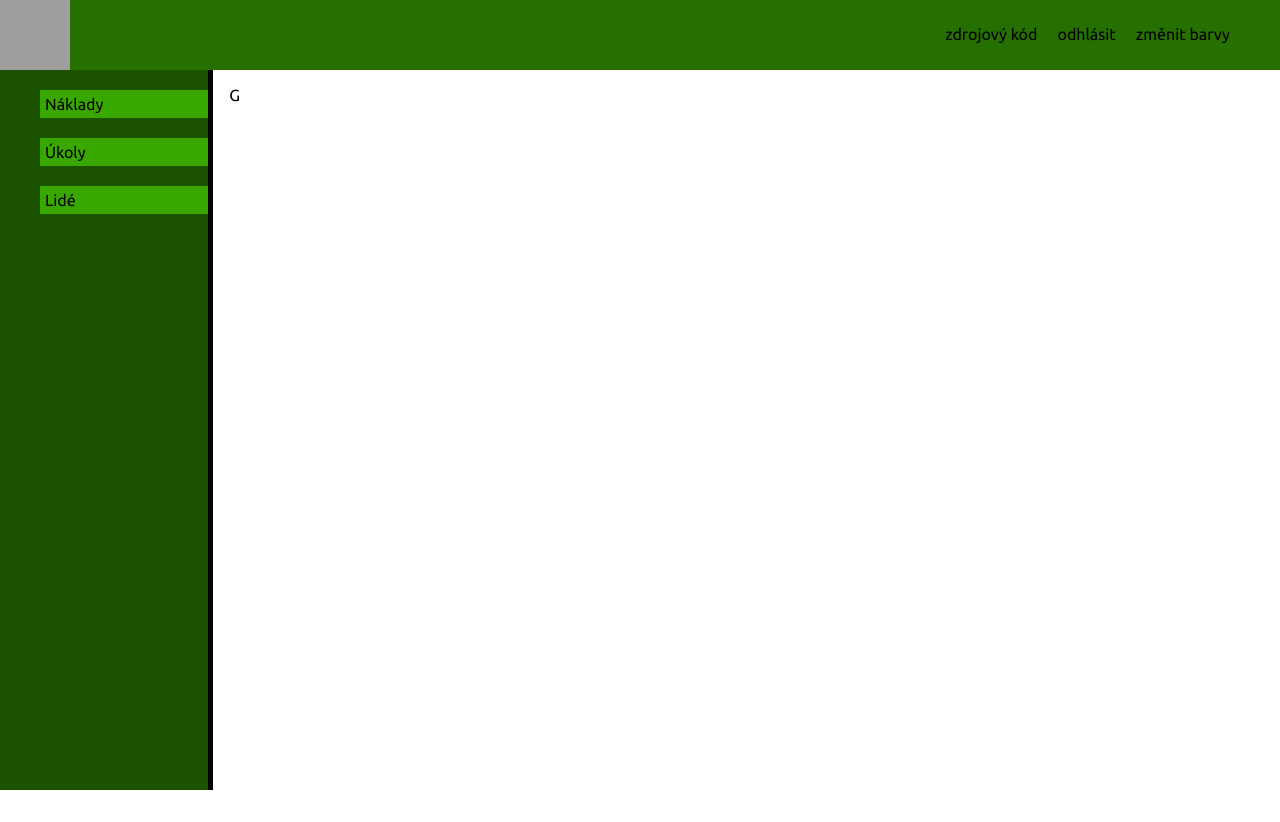
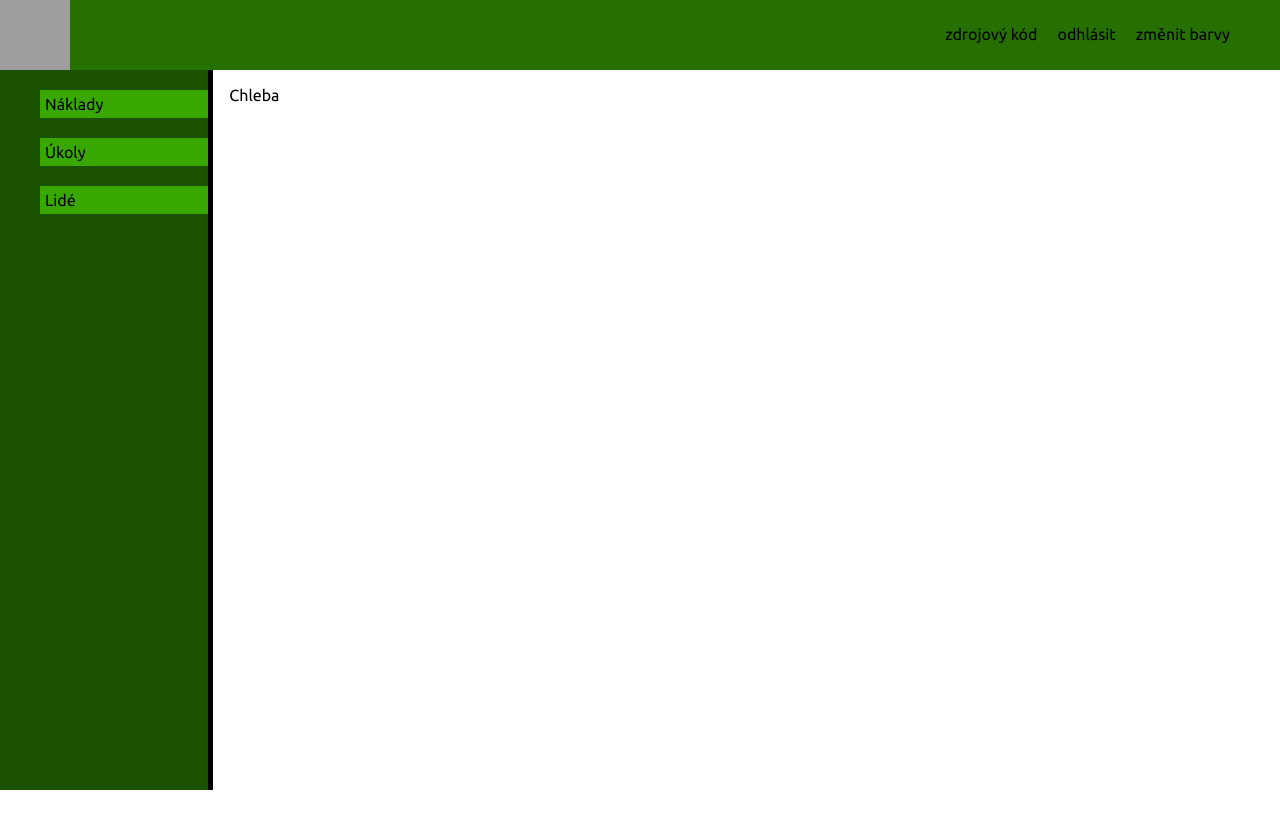
Before and after one commit to stepanzak/projectman-frontend, a Vue app in the folder frontend/: page / in a window 1280 px wide. Built offline with nearby package versions, Linux system fonts and the light colour scheme; grey boxes are pictures that could not be loaded.

Commit message:
figured out very sneaky and gross Vuex bug

```diff
--- a/frontend/package.json
+++ b/frontend/package.json
@@ -8,7 +8,8 @@
     "lint": "vue-cli-service lint"
   },
   "dependencies": {
-    "vue": "^3.2.13"
+    "vue": "^3.2.13",
+    "vuex": "4.1.0"
   },
   "devDependencies": {
     "@vue/cli-plugin-eslint": "~5.0.0",
--- a/frontend/src/App.vue
+++ b/frontend/src/App.vue
@@ -11,6 +11,7 @@ import MainApp from './components/MainApp.vue'
 
 export default {
   name: 'App',
+
   components: {
     Navigation,
     Sidebar,
--- a/frontend/src/components/MainApp.vue
+++ b/frontend/src/components/MainApp.vue
@@ -1,15 +1,20 @@
 <template>
-    <div class="main-app">G</div>
+  <div class="main-appp">{{ currentCount }}</div>
 </template>
 
 <script>
 export default {
-    name: 'MainApp'
-}
+  name: "MainApp",
+  computed: {
+    currentCount() {
+      return this.$store.getters.getCurrentPage;
+    },
+  },
+};
 </script>
 
 <style>
-.main-app {
+.main-appp {
     padding: 1rem;
     grid-area: section;
     overflow: scroll;
--- a/frontend/src/components/Sidebar.vue
+++ b/frontend/src/components/Sidebar.vue
@@ -1,9 +1,9 @@
 <template>
     <aside class="sidebar">
         <ul class="app-sections-list">
-            <li class="app-section-link">Náklady</li>
-            <li class="app-section-link">Úkoly</li>
-            <li class="app-section-link">Lidé</li>
+            <li class="app-section-link" @click="setPageTo('Naklady')">Náklady</li>
+            <li class="app-section-link" @click="setPageTo('Ukoly')">Úkoly</li>
+            <li class="app-section-link" @click="setPageTo('Lide')">Lidé</li>
         </ul>
     </aside>
 
@@ -11,7 +11,13 @@
 
 <script>
     export default {
-        name: 'Sidebar'
+        name: 'Sidebar',
+
+        methods: {
+            setPageTo: function(page) {
+                this.$store.commit('changePage', page)
+            }
+        }
     }
 </script>
 
--- a/frontend/src/main.js
+++ b/frontend/src/main.js
@@ -1,4 +1,5 @@
 import { createApp } from 'vue'
 import App from './App.vue'
+import store from "@/store"
 
-createApp(App).mount('#app')
+createApp(App).use(store).mount('#app')
--- /dev/null
+++ b/frontend/src/store/index.js
@@ -0,0 +1,21 @@
+import { createStore } from "vuex"
+
+export default createStore({
+    state () {
+        return {
+            page: 'Chleba'
+        }
+    },
+
+    mutations: {
+        changePage(state, page) {
+            state.page = page
+        }
+    },
+    getters: {
+        getCurrentPage(state) {
+          return state.page;
+        }
+    }
+
+})
```
Also changed, not shown: 1 other file (tests, documents, lock files or other folders).
